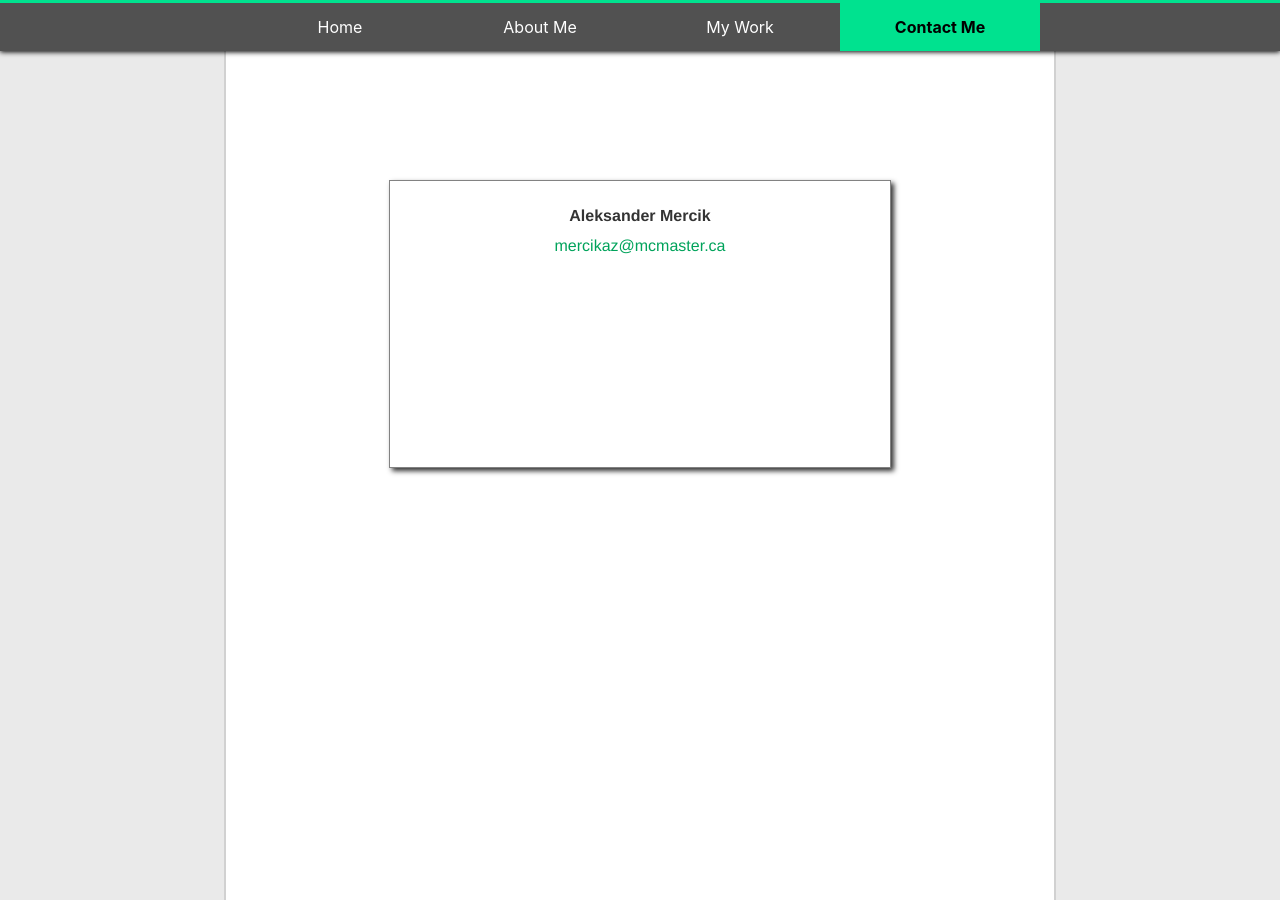
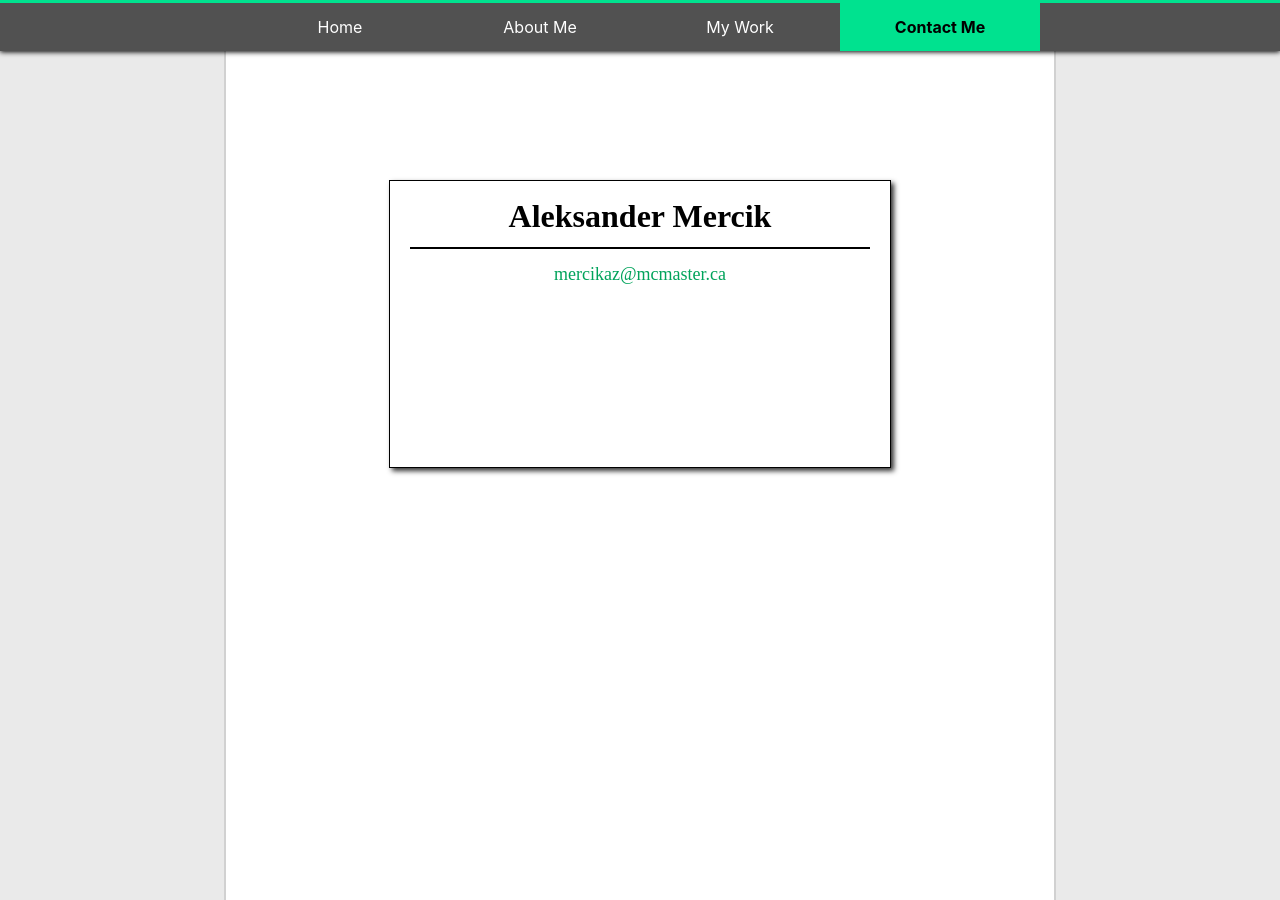
Before and after one commit to Kasle/kasle.github.io, a Jekyll site: the page built from contact.html, in a window 1280 px wide. Built offline with Jekyll 4.4.1, drawn with Linux system fonts in a browser that asks for light colours.

Commit message:
fixed contact card

```diff
--- a/_sass/main.scss
+++ b/_sass/main.scss
@@ -29,6 +29,12 @@ body {
 	background-color: #eaeaea;
 	min-height: 100vh;
 	//height: 100%;
+}
+
+.chr{
+	border-top: 2px solid #a8a8a8;
+	margin-top: 5px;
+	margin-bottom: 4px;
 }
 
 
@@ -98,12 +104,11 @@ body {
 .contact {
 	text-align: center;
 	background-color: white;//#fffdf7;
-	border: 1px solid #828282;
+	border: 1px solid #000000;//#828282;
 	box-shadow: 3px 3px 5px;
 	width: 460px;
 	height: 246px;
 	margin: 100px auto;
 	padding: 20px;
-	font-size: 1em;
-	font-family: 'Helvetica', 'Arial', sans-serif;
+	font-family: "Times New Roman", 'Times', serif, 'Helvetica', 'Arial', sans-serif;
 }
--- a/contact.html
+++ b/contact.html
@@ -4,6 +4,9 @@ title: Contact Me
 ---
 
 <div class="contact">
-	<b>Aleksander Mercik</b><br>
-	<a href="mailto:mercikaz@mcmaster.ca">mercikaz@mcmaster.ca</a>
+	<font size="6em" color=black><b>Aleksander Mercik</b></font>
+	<div style="height:10px"></div>
+	<div style="border-top: 2px solid #000000;"></div>
+	<div style="height:10px"></div>
+	<font size="4em"><a href="mailto:mercikaz@mcmaster.ca">mercikaz@mcmaster.ca</a></font>
 </div>
--- a/index.html
+++ b/index.html
@@ -3,9 +3,7 @@ layout: default
 title: Home
 ---
 <h1 align="center">Hello</h1>
-
 <br>
-
 <p>
 	A website[1] is a collection of related web pages, including multimedia content,
 	typically identified with a common domain name, and published on at least one web
```
Also changed, not shown: 3 other files.
